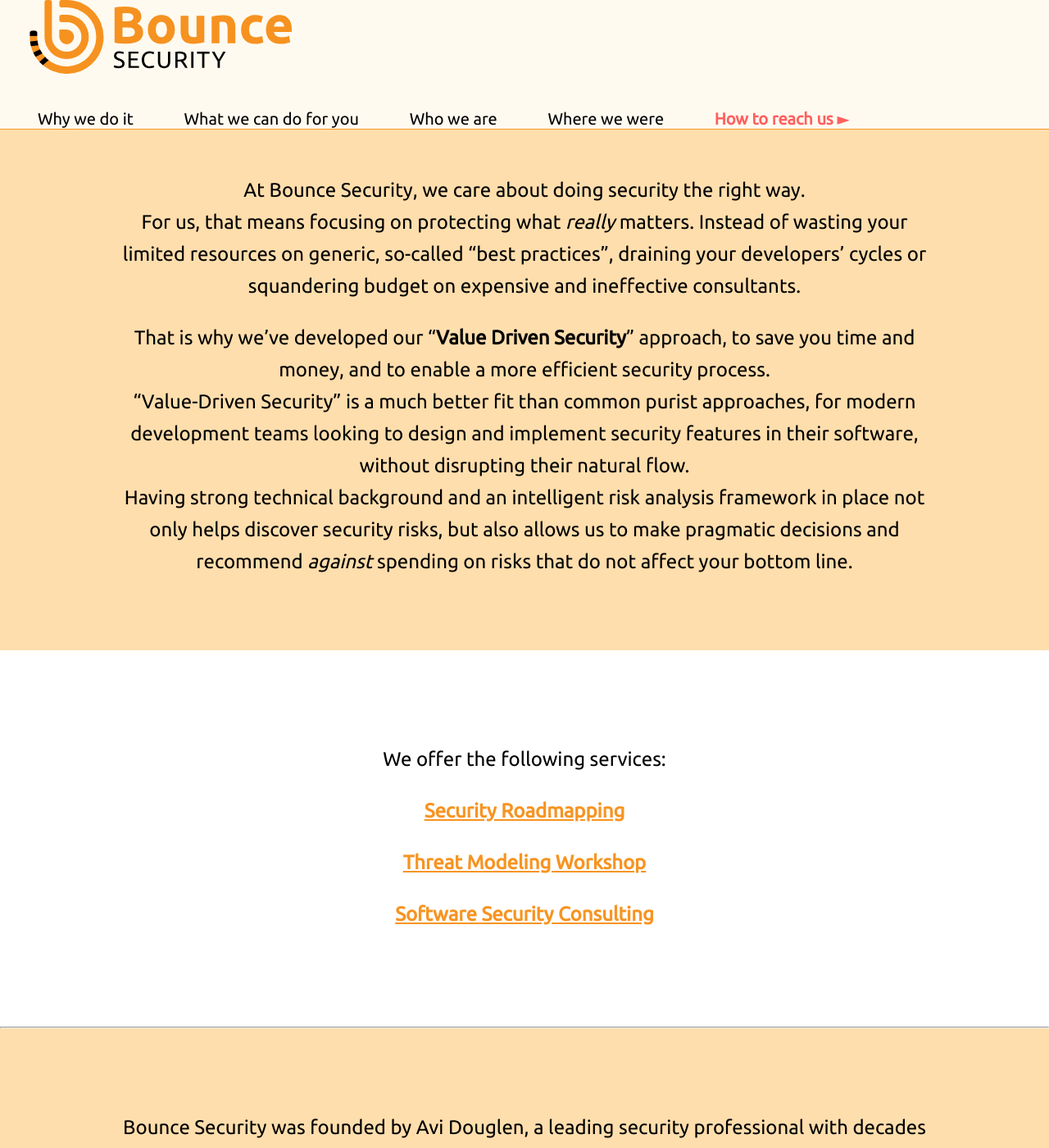
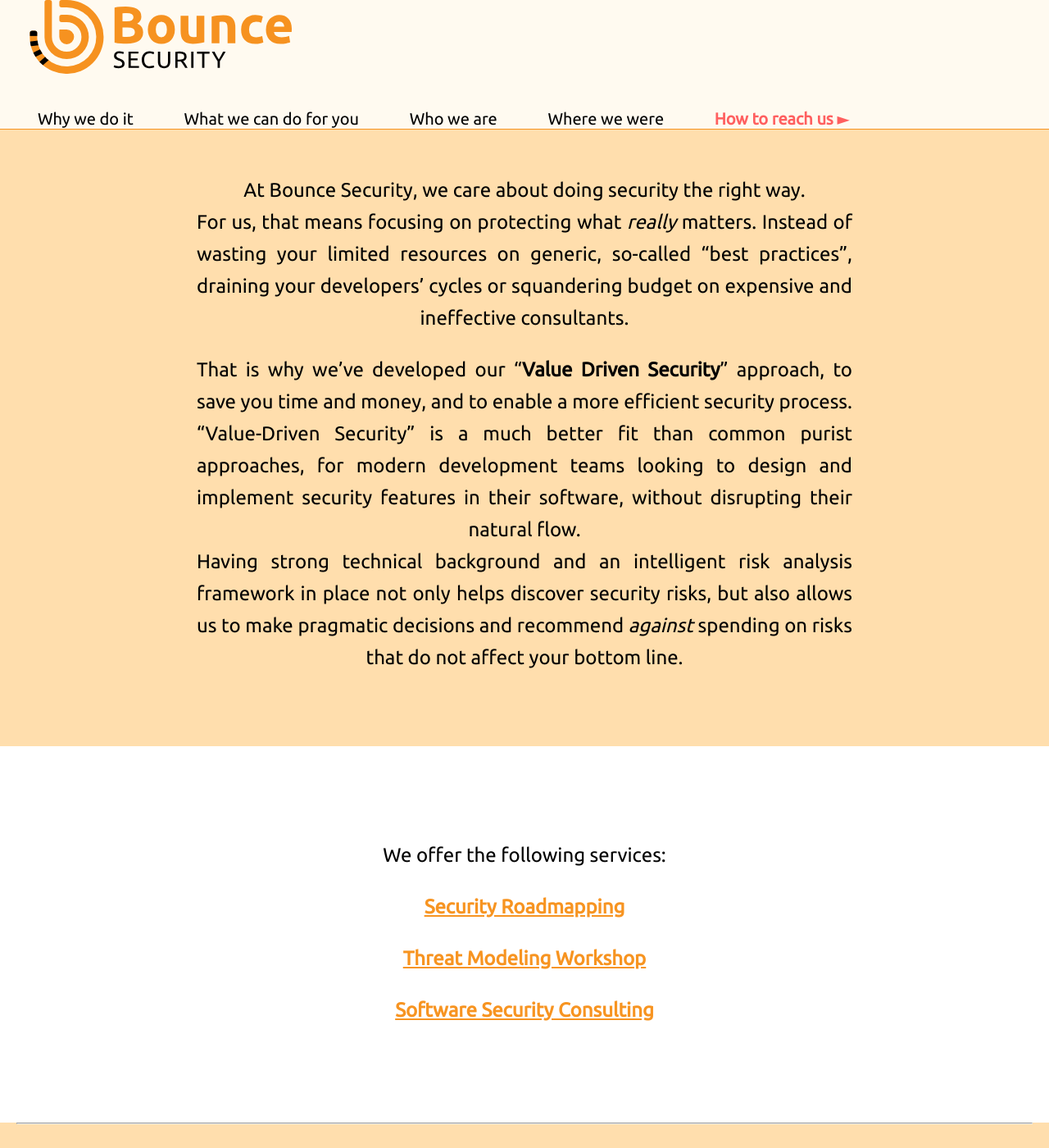
Before and after one commit to kamenskymic/bouncewebsite, a Jekyll site: the page built from index.md, in a window 1280 px wide and 1400 px high, scrolled down 291 px. Shown: the whole window at 82% size. Built offline with Jekyll 4.4.1, drawn with Linux system fonts in a browser that asks for light colours.

Commit message:
Fixed text alignment

```diff
--- a/assets/css/style.scss
+++ b/assets/css/style.scss
@@ -242,11 +242,13 @@ nav {
 section {
 	display: block;
     min-height: 130px;
-	text-align: center;
+	text-align: justify;
+	text-align-last: center;
+	padding: 0 20px;
 
 	div.section {
-		max-width: 1000px;
-		padding: 65px 0 65px;
+		max-width: 800px;
+		padding: 65px 0;
 		margin: 0 auto;
 
 		ul {
```
